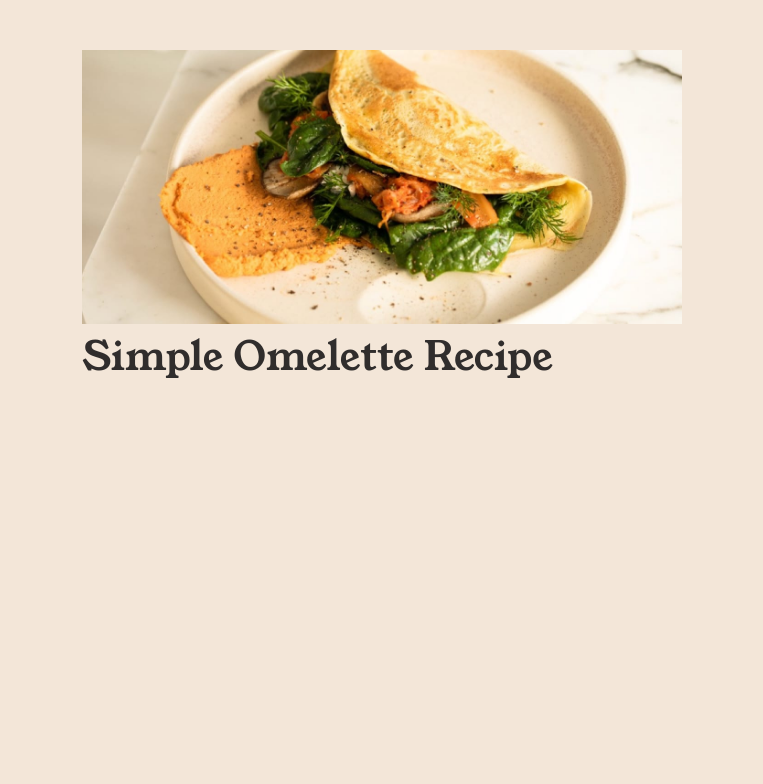
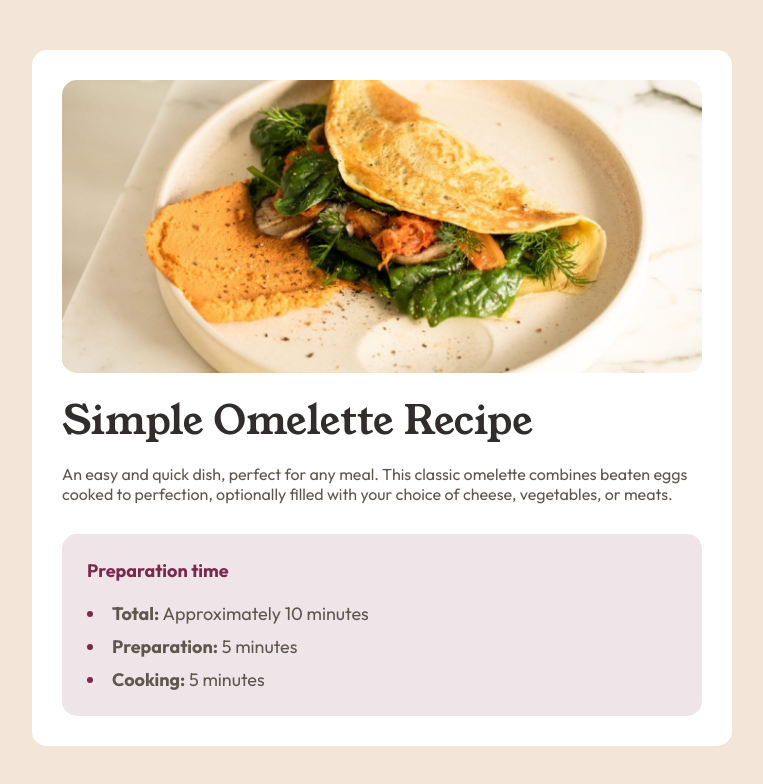
Before and after one commit to nandahn/recipe-page-challenge, a plain HTML site: page index.html in a window 1280 px wide. Shown: the whole page, without its empty margins (258-1021 px from the left). Drawn offline with Linux system fonts and the light colour scheme.

Commit message:
estilizando a 'preparation time'

```diff
--- a/index.html
+++ b/index.html
@@ -9,13 +9,28 @@
 </head>
 <body>
 
-  <div class="container">
+  <div class="container"><!-- Container-Principal -->
     <img src="/assets/images/image-omelette.jpeg" class="img-omelette" alt="image-omelette-recipe">
 
-    <div class="banner">
+    <div class="banner"><!-- Banner -->
       <h1 class="title-1">Simple Omelette Recipe</h1>
+      <p class="description-1">An easy and quick dish, perfect for any meal. This classic omelette combines beaten eggs cooked
+        to perfection, optionally filled with your choice of cheese, vegetables, or meats.</p>
+    </div><!-- Fim-Banner -->
+
+    <div class="preparation">
+      <h4 class="title-2">Preparation time</h4>
+      <ul class="list-1">
+        <li class="item-list-1"><strong>Total:</strong> Approximately 10 minutes</li>
+        <li class="item-list-1"><strong>Preparation:</strong> 5 minutes</li>
+        <li class="item-list-1"><strong>Cooking:</strong> 5 minutes</li>
+      </ul>
     </div>
-  </div>
+
+
+
+
+  </div><!-- Fim-Container-Principal -->
 
 
 
--- a/style.css
+++ b/style.css
@@ -16,6 +16,7 @@
     /* Primary */
     --Nutmeg: hsl(14, 45%, 36%);
     --Dark-Raspberry: hsl(332, 51%, 32%);
+    --Dark-Raspberry-2: hsla(332, 51%, 32%, 0.123);
 
     /* Neutral */
     --White: hsl(0, 0%, 100%);
@@ -39,17 +40,60 @@ body{
 }
 .container{
     max-height:1440px;
-    max-width:600px;
+    max-width:700px;
     margin : 50px auto;
+    background-color: var(--White);
+    padding: 30px;
+    border-radius: 15px;
 }
 
 .img-omelette{
     max-width: 100%;
+    border-radius: 15px;
 }
 
 .title-1{
     font-size: 40px;
     font-family: Young-Serif;
     font-weight: 400;
+    margin-top: 15px;
     color: var(--Dark-Charcoal);
 }
+
+.description-1{
+    color: var(--Wenge-Brown);
+    font-size: 16px;
+    margin-top: 15px;
+    font-weight: 400;
+}
+
+.preparation{
+    display: flex;
+    flex-direction: column;
+    background-color: var(--Dark-Raspberry-2);
+    padding: 25px;
+    margin-top: 30px;
+    border-radius: 15px;
+    font-size: 18px;
+    gap: 20px;
+
+}
+
+.title-2{
+    color: var(--Dark-Raspberry);
+}
+
+.list-1{
+    list-style-position: inside;
+    padding-left: 0;
+    display: flex;
+    flex-direction: column;
+    gap: 10px;
+}
+
+.item-list-1{
+    color: var(--Wenge-Brown);
+}
+.item-list-1::marker{
+    color: var(--Dark-Raspberry);
+}
```
